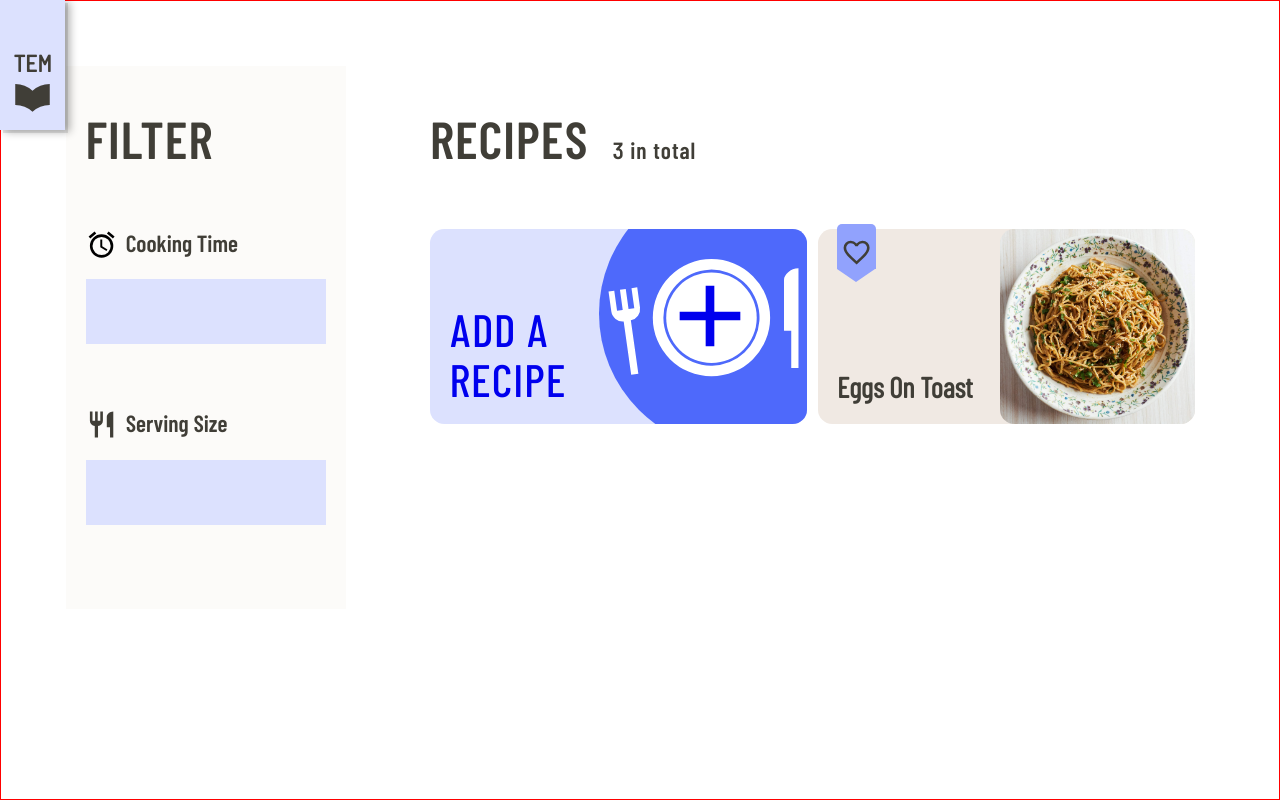
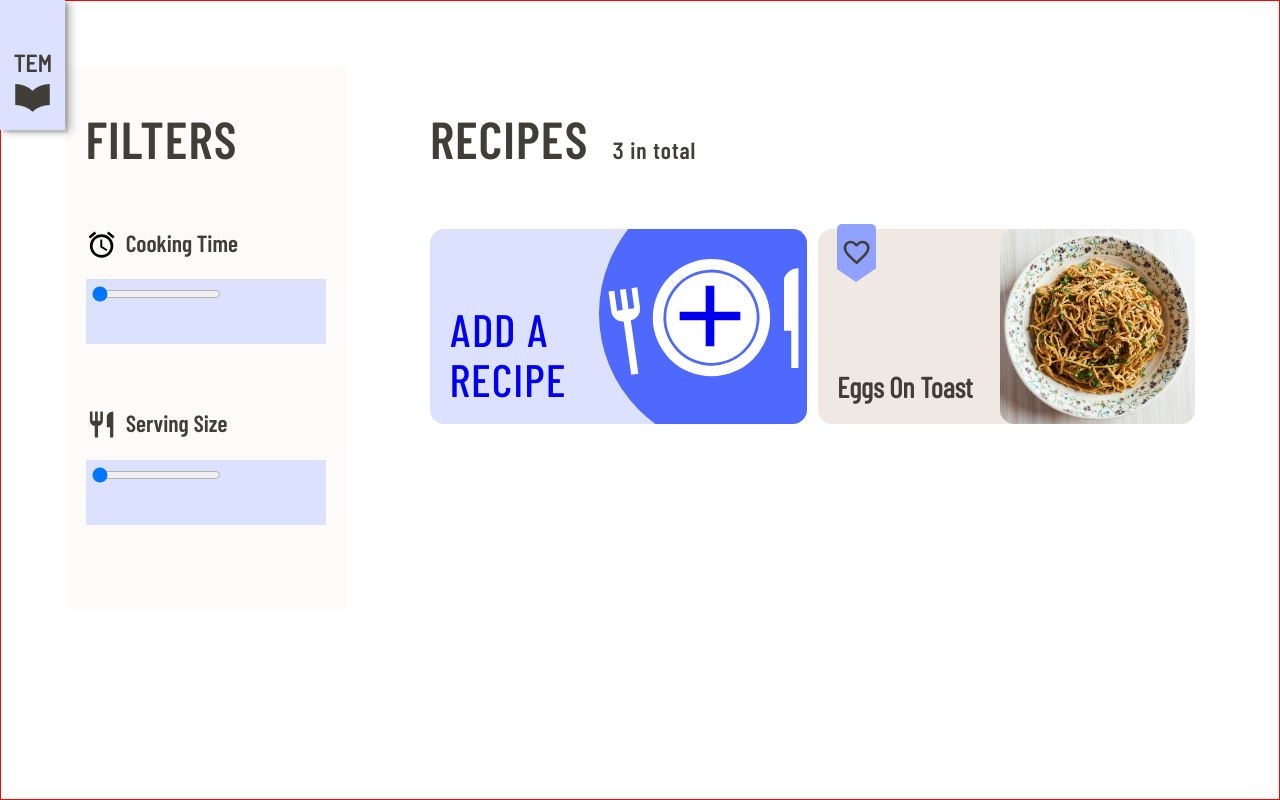
Before and after one commit to nadgerz/theEternalMenu, a React (Vite) app: page / in a window 1280 px wide. Built offline with nearby package versions, Linux system fonts and the light colour scheme.

Commit message:
added basic slider

```diff
--- a/src/assets/CSS/layout.css
+++ b/src/assets/CSS/layout.css
@@ -52,42 +52,8 @@ svg {
   margin-left: 1rem;
 }
 
-#recipe-filter,
 #recipes {
-  /*border: 1px solid black;*/
   padding: var(--padding-small);
-}
-
-#recipe-filter {
-  background-color: var(--color-bg);
-  min-width: 21.5rem;
-  margin-right: var(--padding-big);
-}
-
-#recipe-filter svg {
-  display: inline;
-}
-
-#recipe-filter .cooking-time,
-.serving-size {
-}
-
-.filter-title {
-  margin-bottom: var(--padding-small);
-  /*border: 1px solid black;*/
-  display: flex;
-}
-
-.filter-title h6 {
-  margin-left: 0.7rem;
-}
-
-#recipe-filter .filter-slider {
-  width: 100%;
-  min-height: 5rem;
-  background-color: var(--color-highlight-light-bg);
-  padding: 0 0.5rem;
-  margin-bottom: var(--padding-big);
 }
 
 /*   R E C I P E S    */
--- a/src/components/Filters.js
+++ b/src/components/Filters.js
@@ -1,23 +1,51 @@
 import React from 'react';
+
 import { CookingTimeIcon, ServingSizeIcon } from '../assets/SVG/svg';
+
+import '../assets/CSS/components/Filters.css';
 
 const Filters = () => {
   return (
     <aside id={'recipe-filter'}>
-      <h2>Filter</h2>
+      <h2>Filters</h2>
       <div className={'cooking-time'}>
         <div className="filter-title">
           <CookingTimeIcon />
-          <h6>Cooking Time</h6>
+          <label htmlFor="filter-cooking-time">
+            <h6>Cooking Time</h6>
+          </label>
         </div>
-        <div className="filter-slider"></div>
+        <div className="filter-slider">
+          <input
+            id="filter-cooking-time"
+            name="filter-cooking-time"
+            type="range"
+            min={10}
+            max={100}
+            value={0}
+            data-sizing="px"
+          />
+        </div>
       </div>
+
       <div className={'serving-size'}>
         <div className="filter-title">
           <ServingSizeIcon />
-          <h6>Serving Size</h6>
+          <label htmlFor="filter-serving-size">
+            <h6>Serving Size</h6>
+          </label>
         </div>
-        <div className="filter-slider"></div>
+        <div className="filter-slider">
+          <input
+            id="filter-serving-size"
+            name="filter-serving-size"
+            type="range"
+            min={10}
+            max={100}
+            value={0}
+            data-sizing="px"
+          />
+        </div>
       </div>
     </aside>
   );
```
